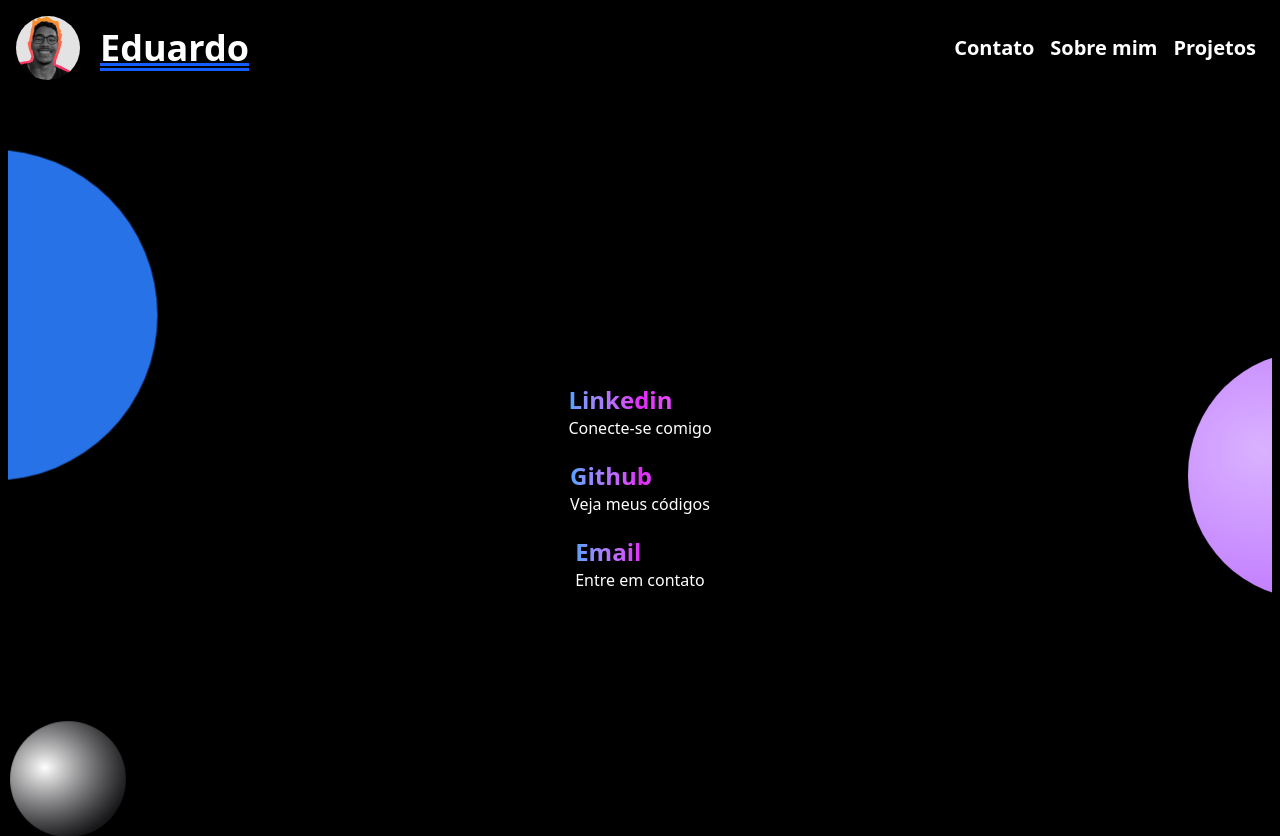
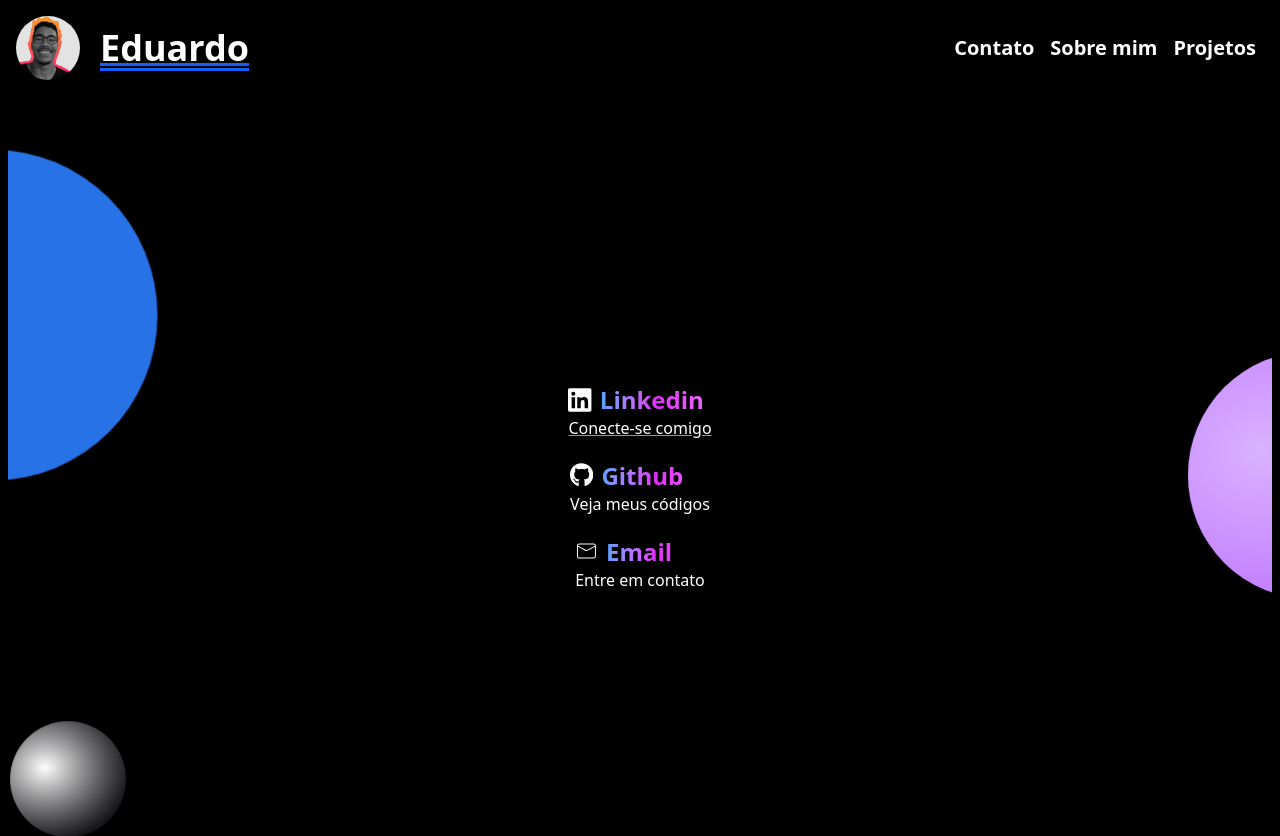
Before and after one commit to EduardoSantos2231/Porfolio_v1.0, a React (Vite) app: page /contact in a window 1280 px wide. Shown: the top 836 px of the page. Built offline with nearby package versions, Linux system fonts and the light colour scheme.

Commit message:
add: adição de ícones

```diff
--- a/package.json
+++ b/package.json
@@ -16,6 +16,7 @@
     "embla-carousel-react": "^8.6.0",
     "react": "^19.1.1",
     "react-dom": "^19.1.1",
+    "react-icons": "^5.5.0",
     "react-router-dom": "^7.8.1",
     "tailwind-merge": "^3.3.1",
     "tailwindcss": "^4.1.12",
--- a/src/Screens/Contact.tsx
+++ b/src/Screens/Contact.tsx
@@ -1,30 +1,44 @@
 import Descriptional from "@/components/Descriptional";
 import GrayBubble from "@/components/GrayBubble";
 import PinkBubble from "@/components/PinkBubble";
+import { FaLinkedin } from "react-icons/fa";
+import { FaGithub } from "react-icons/fa";
+import { CiMail } from "react-icons/ci";
 
 export default function Contact() {
   return (
     <div className="flex w-full my-10 flex-col items-center md:justify-center md:gap-5 relative overflow-hidden">
-        <span className="hover:scale-110 transition cursor-pointerw  h-fit">
+        <div className="hover:scale-110 transition cursor-pointerw h-fit flex-col">
+          <span className="flex flex-row items-center gap-2">
+          <FaLinkedin size={30}/>
+          <Descriptional title="Linkedin" description=""/>
+          </span>
          <a href="https://www.linkedin.com/in/edusn/" target="_blank">
-           <Descriptional title="Linkedin" description=""/>
-            <p>Conecte-se comigo</p>
+            <p className="underline decoration-blue-400">Conecte-se comigo</p>
          </a>
-        </span>
+        </div>
 
         <div className="size-80 bg-radial from-blue-500 opacity-90 to-blue-500 rounded-full float absolute top-10 -left-50 md:-left-44"></div>
 
-        <span className="hover:scale-110 transition cursor-pointer h-fit z-1">
+        <div className="hover:scale-110 transition cursor-pointer h-fit z-1">
+          <span className="flex flex-row gap-2">
+            <FaGithub size={30}/>
+            <Descriptional title="Github" description=""/>
+          </span>
          <a href="https://github.com/EduardoSantos2231" target="_blank">
-           <Descriptional title="Github" description=""/>
             <p>Veja meus códigos</p>
          </a>
-        </span>
+        </div>
 
-        <span className="hover:scale-110 transition cursor-pointer h-fit z-1">
-         <Descriptional title="Email" description=""/>
-         <p>Entre em contato</p>
-        </span>
+        <div className="hover:scale-110 transition cursor-pointer h-fit z-1">
+           <span className="flex flex-row gap-2">
+            <CiMail size={30}/>
+            <Descriptional title="Email" description=""/>
+           </span>
+         <a href="mailto:denoticiadose@gmail.com">
+           <p>Entre em contato</p>
+         </a>
+        </div>
         <PinkBubble/>
         <GrayBubble/>
 
```
Also changed, not shown: 1 other file (tests, documents, lock files or other folders).
